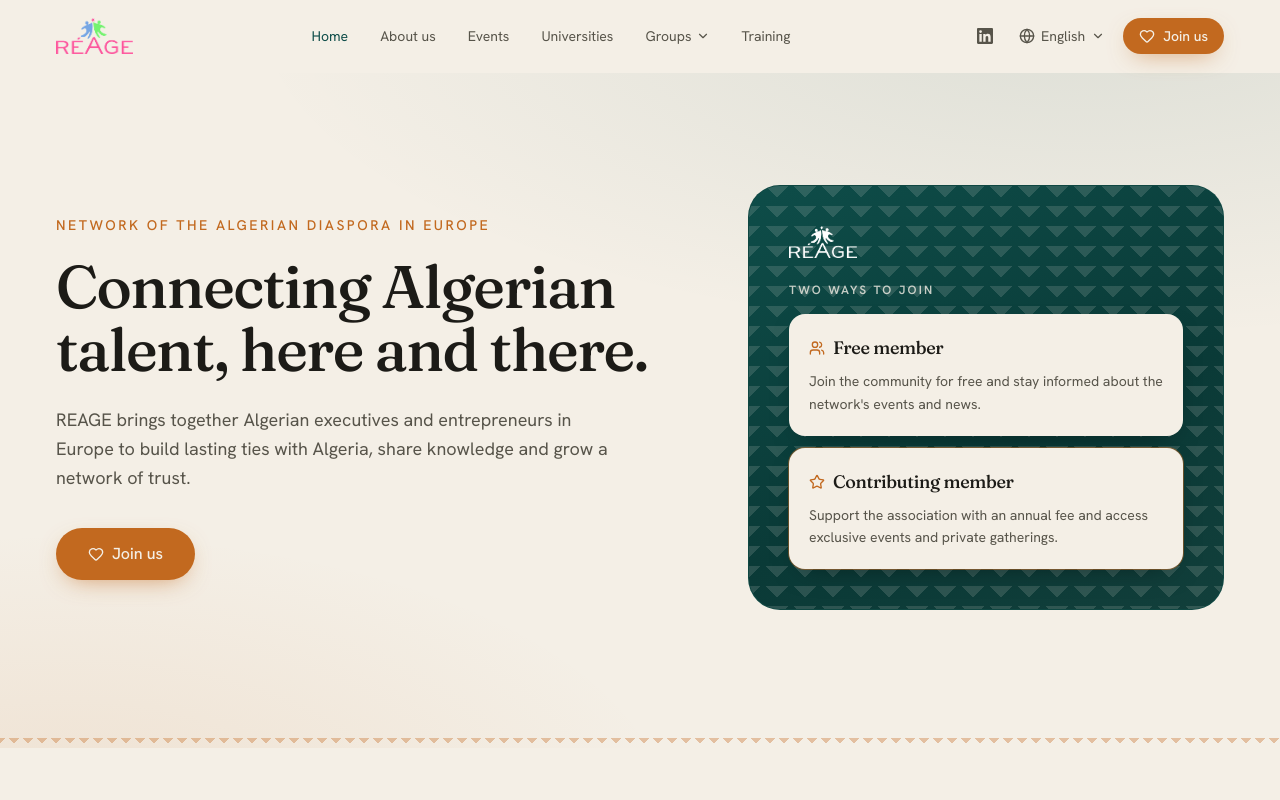
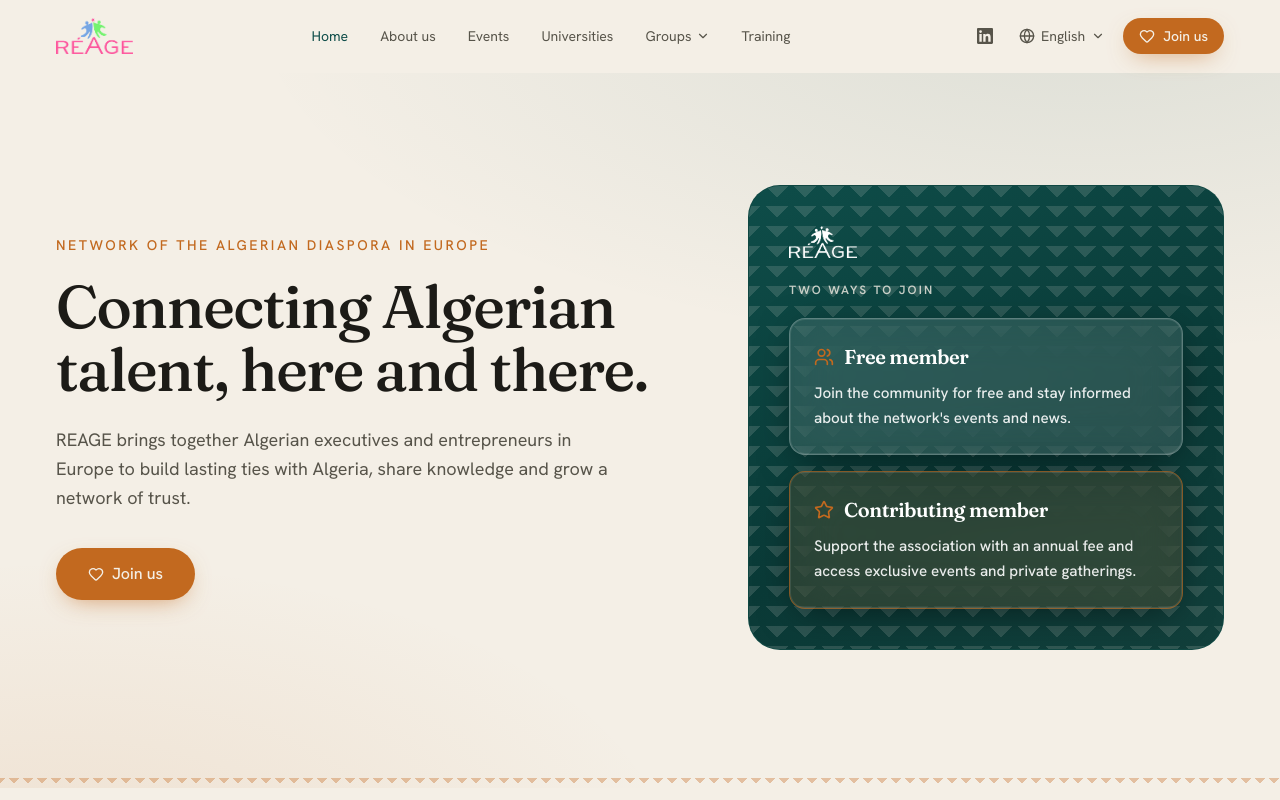
Before and after one commit to gibouu/reage-website, a Next.js app: page /en in a window 1280 px wide. Shown: the top 800 px of the page. Built offline with nearby package versions, Linux system fonts and the light colour scheme.

Commit message:
fix: liquid-glass member cards (#11)
— Claude + gib

```diff
--- a/app/[locale]/page.tsx
+++ b/app/[locale]/page.tsx
@@ -119,26 +119,26 @@
             <p className="mt-6 text-xs font-semibold uppercase tracking-[0.18em] text-bone/80">
               {tM("title")}
             </p>
-            <div className="mt-4 space-y-3">
-              <div className="rounded-2xl bg-bone p-5 shadow-[0_10px_30px_-16px_rgba(0,0,0,0.55)]">
-                <div className="flex items-center gap-2">
-                  <Users className="size-4 text-ochre" aria-hidden />
-                  <h2 className="font-display text-lg text-ink">
+            <div className="mt-5 space-y-4">
+              <div className="rounded-2xl border border-white/25 bg-white/10 p-6 shadow-[0_8px_40px_-12px_rgba(0,0,0,0.6)] ring-1 ring-inset ring-white/10 backdrop-blur-xl">
+                <div className="flex items-center gap-2.5">
+                  <Users className="size-5 text-ochre" aria-hidden />
+                  <h2 className="font-display text-xl font-semibold text-white">
                     {tM("free.title")}
                   </h2>
                 </div>
-                <p className="mt-2 text-sm leading-relaxed text-ink-soft">
+                <p className="mt-2.5 text-[0.95rem] font-medium leading-relaxed text-white/90">
                   {tM("free.body")}
                 </p>
               </div>
-              <div className="rounded-2xl bg-bone p-5 shadow-[0_10px_30px_-16px_rgba(0,0,0,0.55)] ring-1 ring-ochre/50">
-                <div className="flex items-center gap-2">
-                  <Star className="size-4 text-ochre" aria-hidden />
-                  <h2 className="font-display text-lg text-ink">
+              <div className="rounded-2xl border border-ochre/60 bg-ochre/15 p-6 shadow-[0_8px_40px_-12px_rgba(0,0,0,0.6)] ring-1 ring-inset ring-white/10 backdrop-blur-xl">
+                <div className="flex items-center gap-2.5">
+                  <Star className="size-5 text-ochre" aria-hidden />
+                  <h2 className="font-display text-xl font-semibold text-white">
                     {tM("paid.title")}
                   </h2>
                 </div>
-                <p className="mt-2 text-sm leading-relaxed text-ink-soft">
+                <p className="mt-2.5 text-[0.95rem] font-medium leading-relaxed text-white/90">
                   {tM("paid.body")}
                 </p>
               </div>
```
